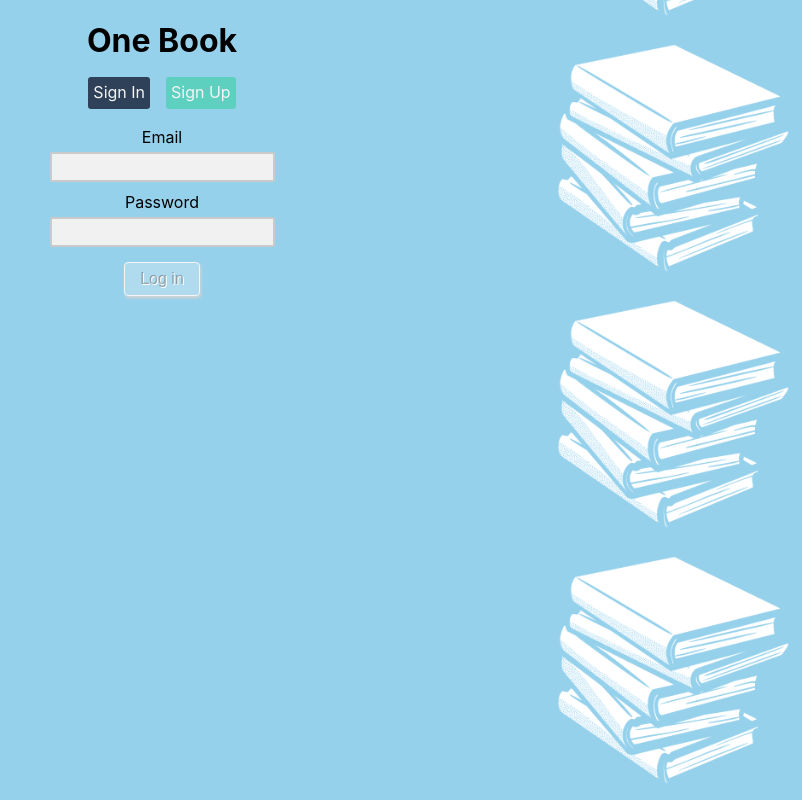
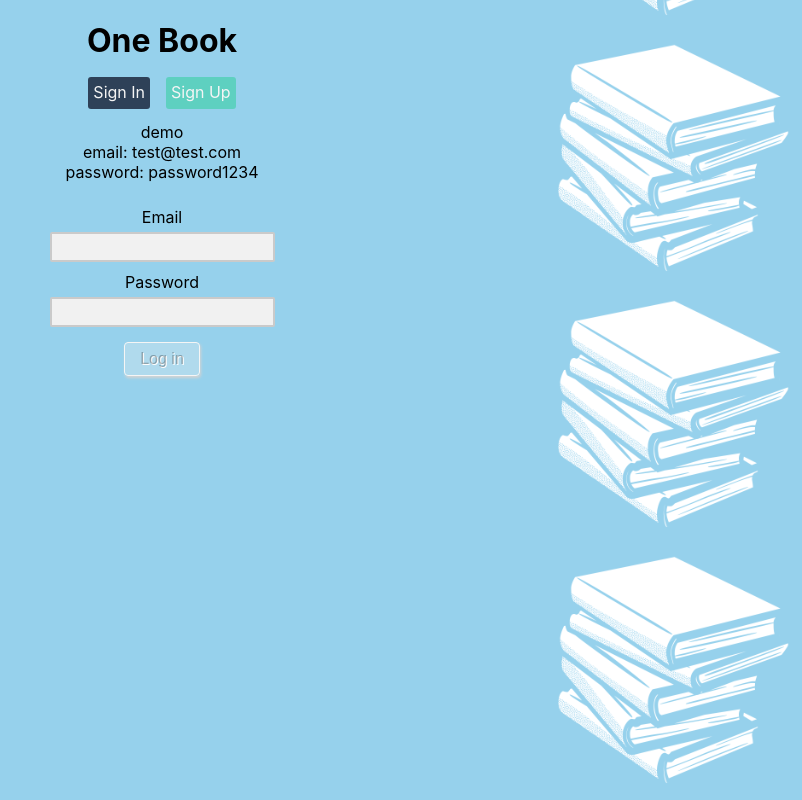
Before and after one commit to oscaralexander2125/book-keeper-client, a React (Create React App) app: page /sign-in in a window 1280 px wide. Shown: the whole page, without its empty margins (478-1280 px from the left). Built offline with nearby package versions, Linux system fonts and the light colour scheme; no server answers.

Commit message:
added demo

```diff
--- a/src/components/login-page.js
+++ b/src/components/login-page.js
@@ -13,6 +13,7 @@ export default function LoginPage() {
         <span className='navLink'><NavLink to = '/sign-in' className='pageSwitcher1'>Sign In</NavLink></span>
         <span className='navLink'><NavLink to = '/sign-up' className='pageSwitcher2'>Sign Up</NavLink></span>
       </div>
+      <div>demo <br /> email: test@test.com <br /> password: password1234</div>
       <Route exact path='/sign-in' render={(props) => <LoginForm {...props} />} />
       <Route exact path='/sign-up' render={(props) => <SignUpForm {...props} />} />
     </div>
```
